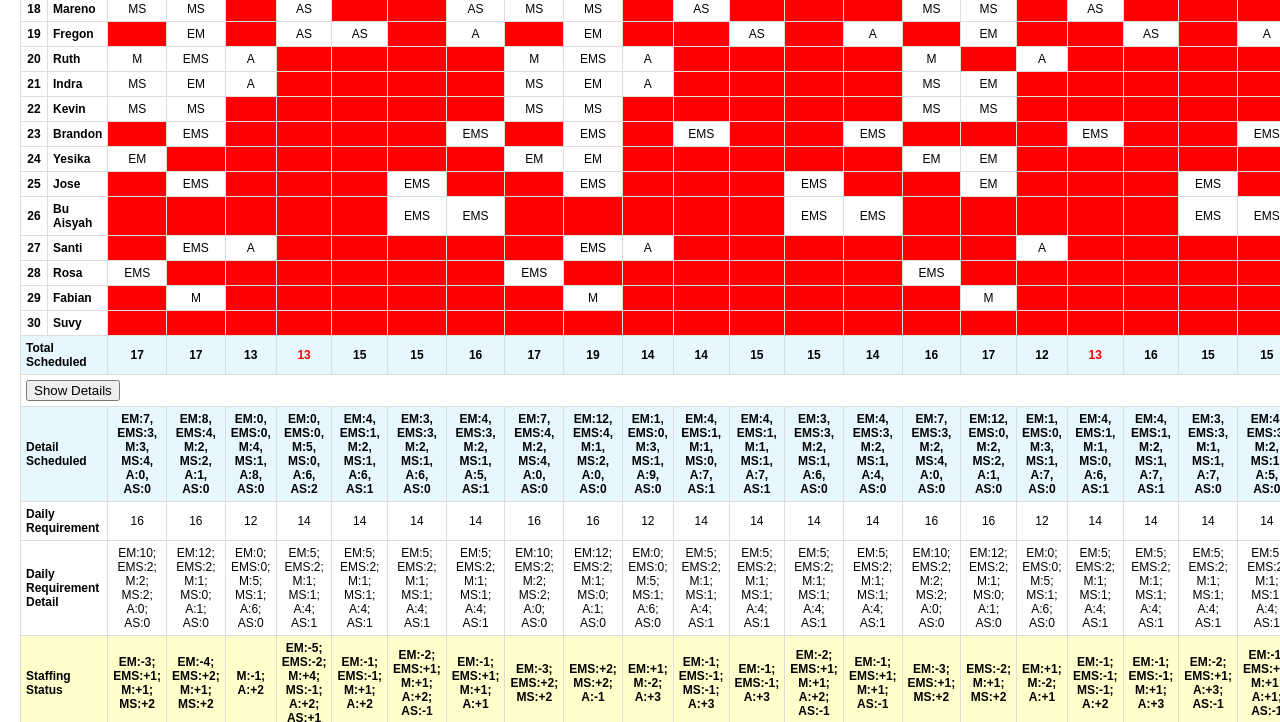
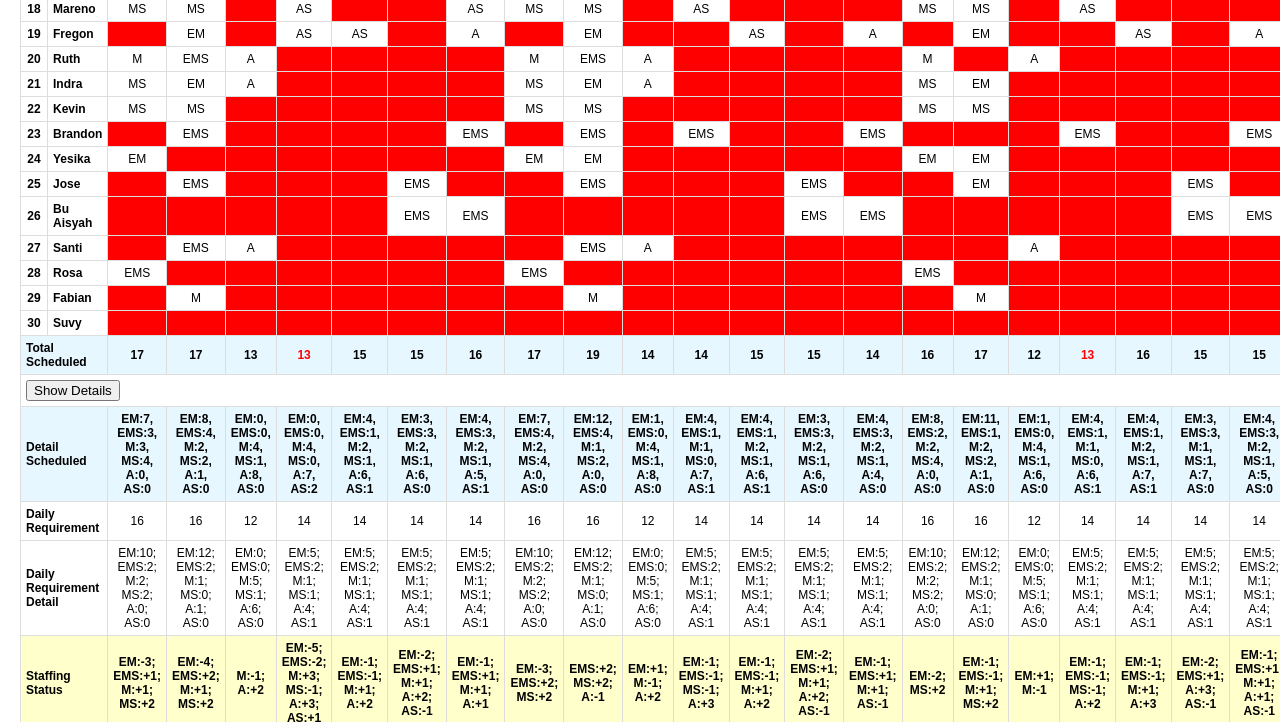
Before and after one commit to raden-taipei/schedule_temp, a plain HTML site: page index.html in a window 1280 px wide. Both pictures are taken after a click on the button "Show Details". Shown: the part 683-1405 px from the top of the page. Drawn offline with Linux system fonts and the light colour scheme.

Commit message:
Add files via upload

```diff
--- a/index.html
+++ b/index.html
@@ -563,8 +563,8 @@
         <td>A</td>
         <td>A</td>
         <td>A</td>
-        <td>EMS</td>
-        <td>EM</td>
+        <td>EM</td>
+        <td>EMS</td>
         <td class="no-schedule"></td>
         <td class="no-schedule"></td>
         <td>A</td>
@@ -622,20 +622,20 @@
         <td class="no-schedule"></td>
         <td class="no-schedule"></td>
         <td>M</td>
-        <td>M</td>
-        <td>M</td>
-        <td>M</td>
-        <td>M</td>
-        <td class="no-schedule"></td>
-        <td class="no-schedule"></td>
-        <td>A</td>
-        <td>A</td>
-        <td>A</td>
-        <td>M</td>
-        <td>M</td>
-        <td class="no-schedule"></td>
-        <td class="no-schedule"></td>
-        <td>A</td>
+        <td>A</td>
+        <td>M</td>
+        <td>M</td>
+        <td>M</td>
+        <td class="no-schedule"></td>
+        <td class="no-schedule"></td>
+        <td>M</td>
+        <td>A</td>
+        <td>M</td>
+        <td>M</td>
+        <td>M</td>
+        <td class="no-schedule"></td>
+        <td class="no-schedule"></td>
+        <td>M</td>
         <td>A</td>
         <td>M</td>
         <td>M</td>
@@ -1256,20 +1256,20 @@
         <td>EM:7, EMS:3, M:3, MS:4, A:0, AS:0</td>
         <td>EM:8, EMS:4, M:2, MS:2, A:1, AS:0</td>
         <td>EM:0, EMS:0, M:4, MS:1, A:8, AS:0</td>
-        <td>EM:0, EMS:0, M:5, MS:0, A:6, AS:2</td>
+        <td>EM:0, EMS:0, M:4, MS:0, A:7, AS:2</td>
         <td>EM:4, EMS:1, M:2, MS:1, A:6, AS:1</td>
         <td>EM:3, EMS:3, M:2, MS:1, A:6, AS:0</td>
         <td>EM:4, EMS:3, M:2, MS:1, A:5, AS:1</td>
         <td>EM:7, EMS:4, M:2, MS:4, A:0, AS:0</td>
         <td>EM:12, EMS:4, M:1, MS:2, A:0, AS:0</td>
-        <td>EM:1, EMS:0, M:3, MS:1, A:9, AS:0</td>
+        <td>EM:1, EMS:0, M:4, MS:1, A:8, AS:0</td>
         <td>EM:4, EMS:1, M:1, MS:0, A:7, AS:1</td>
-        <td>EM:4, EMS:1, M:1, MS:1, A:7, AS:1</td>
+        <td>EM:4, EMS:1, M:2, MS:1, A:6, AS:1</td>
         <td>EM:3, EMS:3, M:2, MS:1, A:6, AS:0</td>
         <td>EM:4, EMS:3, M:2, MS:1, A:4, AS:0</td>
-        <td>EM:7, EMS:3, M:2, MS:4, A:0, AS:0</td>
-        <td>EM:12, EMS:0, M:2, MS:2, A:1, AS:0</td>
-        <td>EM:1, EMS:0, M:3, MS:1, A:7, AS:0</td>
+        <td>EM:8, EMS:2, M:2, MS:4, A:0, AS:0</td>
+        <td>EM:11, EMS:1, M:2, MS:2, A:1, AS:0</td>
+        <td>EM:1, EMS:0, M:4, MS:1, A:6, AS:0</td>
         <td>EM:4, EMS:1, M:1, MS:0, A:6, AS:1</td>
         <td>EM:4, EMS:1, M:2, MS:1, A:7, AS:1</td>
         <td>EM:3, EMS:3, M:1, MS:1, A:7, AS:0</td>
@@ -1358,20 +1358,20 @@
         <td>EM:-3; EMS:+1; M:+1; MS:+2</td>
         <td>EM:-4; EMS:+2; M:+1; MS:+2</td>
         <td>M:-1; A:+2</td>
-        <td>EM:-5; EMS:-2; M:+4; MS:-1; A:+2; AS:+1</td>
+        <td>EM:-5; EMS:-2; M:+3; MS:-1; A:+3; AS:+1</td>
         <td>EM:-1; EMS:-1; M:+1; A:+2</td>
         <td>EM:-2; EMS:+1; M:+1; A:+2; AS:-1</td>
         <td>EM:-1; EMS:+1; M:+1; A:+1</td>
         <td>EM:-3; EMS:+2; MS:+2</td>
         <td>EMS:+2; MS:+2; A:-1</td>
-        <td>EM:+1; M:-2; A:+3</td>
+        <td>EM:+1; M:-1; A:+2</td>
         <td>EM:-1; EMS:-1; MS:-1; A:+3</td>
-        <td>EM:-1; EMS:-1; A:+3</td>
+        <td>EM:-1; EMS:-1; M:+1; A:+2</td>
         <td>EM:-2; EMS:+1; M:+1; A:+2; AS:-1</td>
         <td>EM:-1; EMS:+1; M:+1; AS:-1</td>
-        <td>EM:-3; EMS:+1; MS:+2</td>
-        <td>EMS:-2; M:+1; MS:+2</td>
-        <td>EM:+1; M:-2; A:+1</td>
+        <td>EM:-2; MS:+2</td>
+        <td>EM:-1; EMS:-1; M:+1; MS:+2</td>
+        <td>EM:+1; M:-1</td>
         <td>EM:-1; EMS:-1; MS:-1; A:+2</td>
         <td>EM:-1; EMS:-1; M:+1; A:+3</td>
         <td>EM:-2; EMS:+1; A:+3; AS:-1</td>
```
